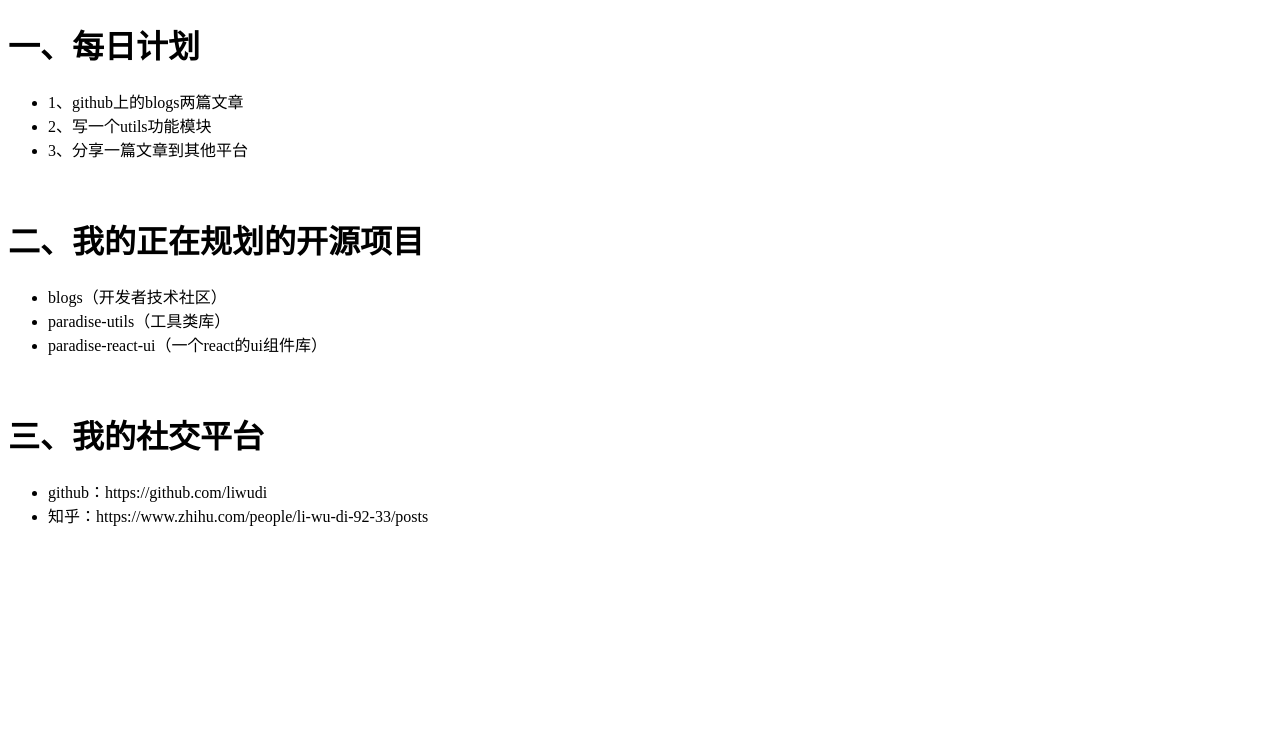
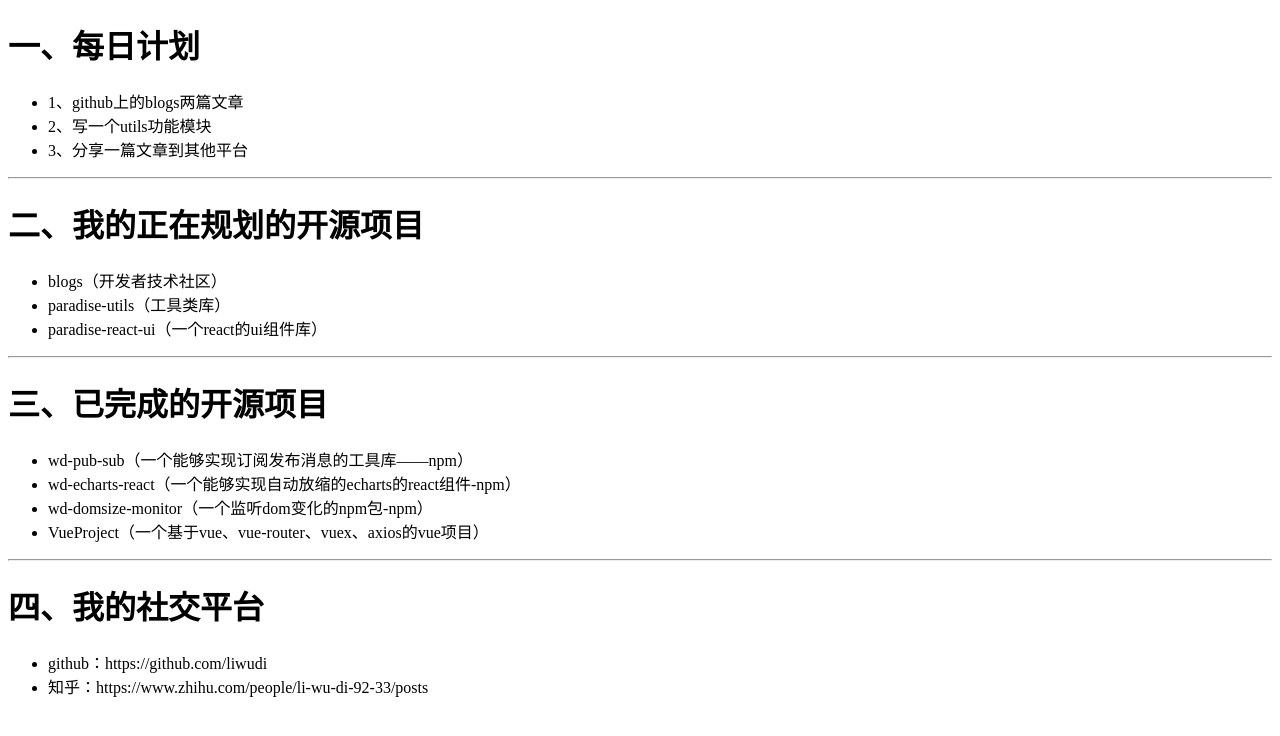
Before and after one commit to liwudi/liwudi.github.io, a plain HTML site: page index.html in a window 1280 px wide. Drawn offline with Linux system fonts and the light colour scheme.

Commit message:
新增已完成开源项目

```diff
--- a/index.html
+++ b/index.html
@@ -12,15 +12,26 @@
             <li>2、写一个utils功能模块</li>
             <li>3、分享一篇文章到其他平台</li>
         </ul>
-        <br>
+        <hr>
+
         <h1>二、我的正在规划的开源项目</h1>
         <ul>
             <li>blogs（开发者技术社区）</li>
             <li>paradise-utils（工具类库）</li>
             <li>paradise-react-ui（一个react的ui组件库）</li>
         </ul>
-        <br>
-        <h1>三、我的社交平台</h1>
+        <hr>
+
+        <h1>三、已完成的开源项目</h1>
+        <ul>
+            <li>wd-pub-sub（一个能够实现订阅发布消息的工具库——npm）</li>
+            <li>wd-echarts-react（一个能够实现自动放缩的echarts的react组件-npm）</li>
+            <li>wd-domsize-monitor（一个监听dom变化的npm包-npm）</li>
+            <li>VueProject（一个基于vue、vue-router、vuex、axios的vue项目）</li>
+        </ul>
+        <hr>
+
+        <h1>四、我的社交平台</h1>
         <ul>
             <li>github：https://github.com/liwudi</li>
             <li>知乎：https://www.zhihu.com/people/li-wu-di-92-33/posts</li>
```
